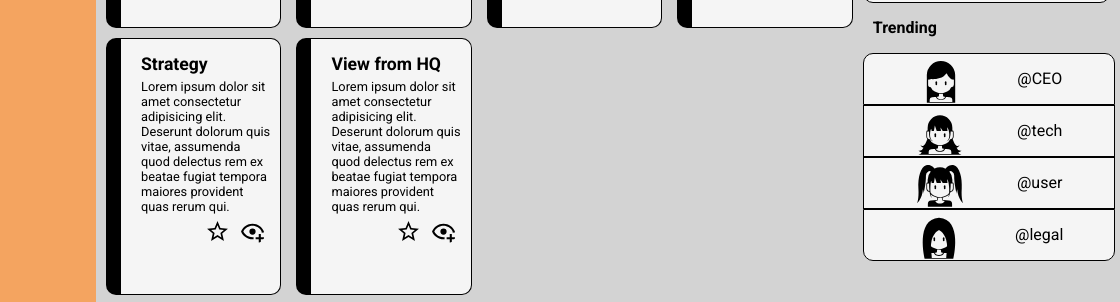
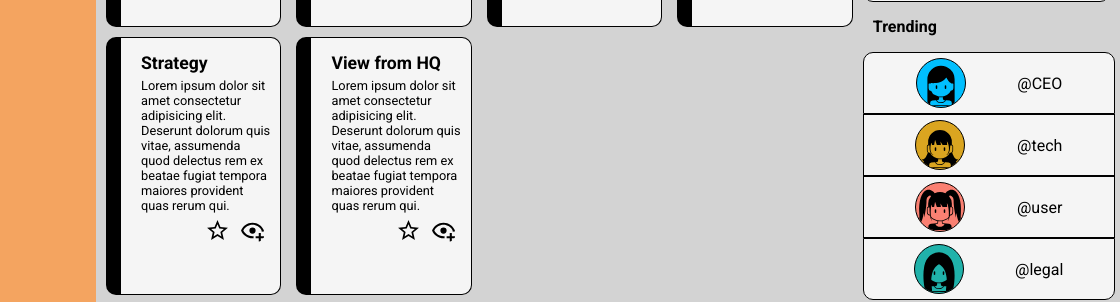
Before and after one commit to RajHeer/Dashboard-mock-up, a plain HTML site: page index.html in a window 1280 px wide. Shown: the part 495-797 px from the top of the page, 160-1280 px from the left. Drawn offline with Linux system fonts and the light colour scheme.

Commit message:
Style icons in trending section.

```diff
--- a/styles.css
+++ b/styles.css
@@ -245,6 +245,25 @@ form input {
 
 .user img {
     width: 50px;
+    border-radius: 50%;
+    border: black 1px solid;
+    margin: 5px 0 5px 0;
+}
+
+.user img[alt='avatar-2'] {
+    background-color: deepskyblue;
+}
+
+.user img[alt='avatar-3'] {
+    background-color: goldenrod;
+}
+
+.user img[alt='user-avatar'] {
+    background-color: salmon;
+}
+
+.user img[alt='avatar-4'] {
+    background-color: lightseagreen;
 }
 
 @media screen and (max-width: 570px) {
```
